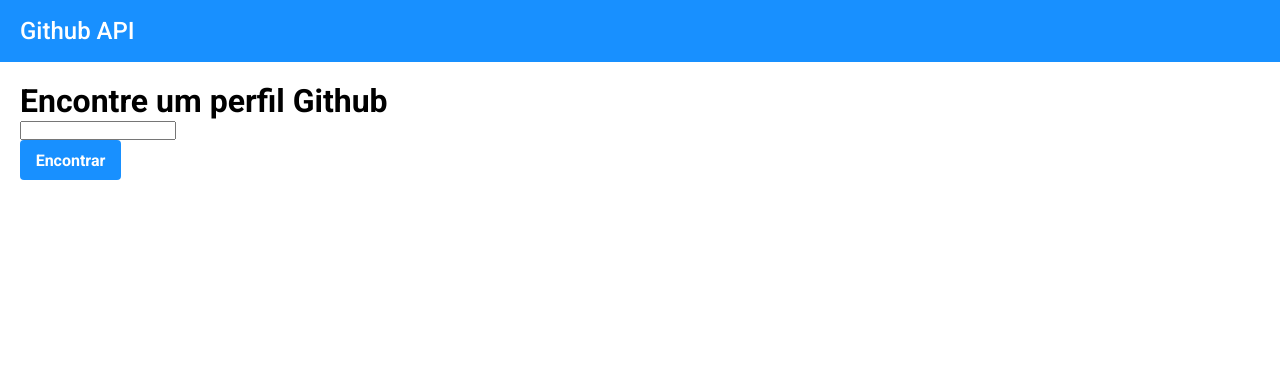
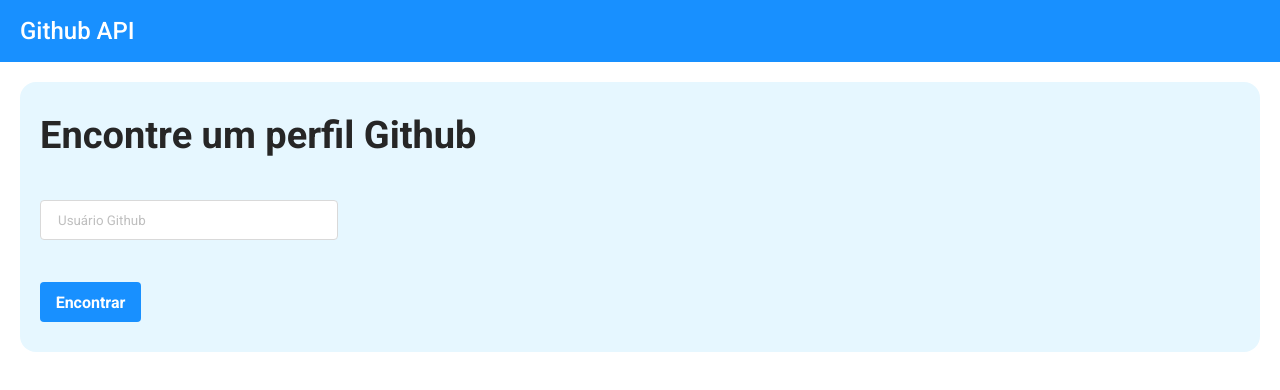
Before and after one commit to murilomartins93/react-request-challenge, a React (Vite) app: page /search-profile in a window 1280 px wide. Shown: the top 390 px of the page. Built offline with nearby package versions, Linux system fonts and the light colour scheme.

Commit message:
:books: Search Profile CSS

```diff
--- a/src/index.css
+++ b/src/index.css
@@ -69,6 +69,7 @@
   justify-content: center;
   align-items: center;
   cursor: pointer;
+  border: none;
 }
 
 .rrc-btn:hover {
--- a/src/routes/Home/SearchProfile/index.tsx
+++ b/src/routes/Home/SearchProfile/index.tsx
@@ -1,17 +1,22 @@
-import { Link } from "react-router-dom";
+import "./styles.css";
 import { Outlet } from "react-router-dom";
-import Button from "../../../components/Button";
 
 export default function SearchProfile() {
   return (
     <main>
-      <div className="searchCard">
-        <h1>Encontre um perfil Github</h1>
-        <input />
-        <Link to={"/search-profile/result"}>
-          <Button text="Encontrar" />
-        </Link>
-      </div>
+      <form id="search-card">
+        <h1 className="rrc-card-title">Encontre um perfil Github</h1>
+        <input
+          name="profile"
+          value=""
+          type="text"
+          id="card-input"
+          placeholder="Usuário Github"
+        />
+        <button type="submit" id="submit-search" className="rrc-btn">
+          Encontrar
+        </button>
+      </form>
       <Outlet />
     </main>
   );
--- a/src/routes/Home/SearchProfile/styles.css
+++ b/src/routes/Home/SearchProfile/styles.css
@@ -1,3 +1,40 @@
-.searchCard {
+#search-card {
+  height: 270px;
+  background: var(--rrc-card-primary);
+  border-radius: 16px;
+  padding: 30px 20px;
+  display: flex;
+  flex-direction: column;
+  justify-content: space-between;
+}
 
+.rrc-card-title {
+  font-size: 26px;
+  line-height: 46px;
+  color: var(--rrc-font-secondary);
 }
+
+#card-input {
+  height: 40px;
+  max-width: 298px;
+  width: 100%;
+  color: var(--rrc-input-font);
+  background-color: var(--rrc-bg-secondary);
+  border: 1px solid var(--rrc-inputborder);
+  border-radius: 4px;
+  padding: 8px 17px;
+  outline: none;
+}
+
+#card-input::placeholder {
+  color: var(--rrc-placeholder);
+}
+
+@media (min-width: 576px) {
+  .rrc-searchCard {
+    padding: 54px 31px;
+  }
+  .rrc-card-title {
+    font-size: 38px;
+  }
+}
```
